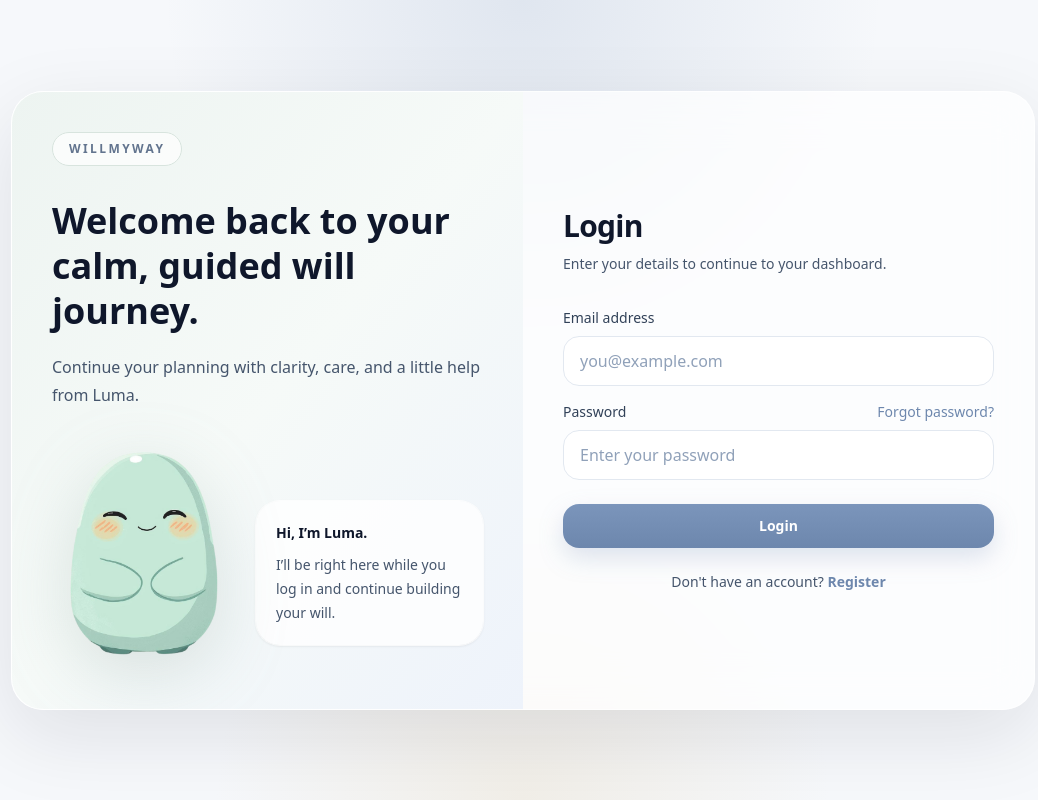
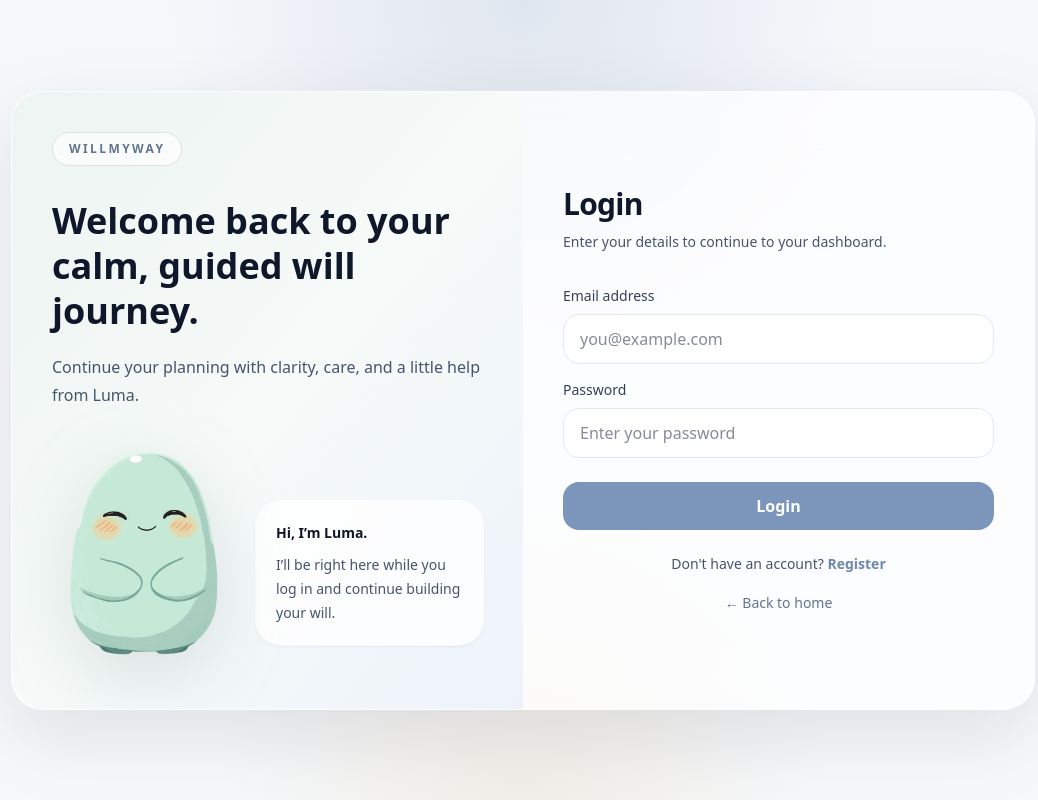
Before and after one commit to CodeKingCraig/willmyway, a Next.js app in the folder web/: page /login in a window 1280 px wide. Shown: the whole page, without its empty margins (117-1155 px from the left). Built offline with nearby package versions, Linux system fonts and the light colour scheme.

Commit message:
Add back to home + fix luma casing

```diff
--- a/web/src/app/login/page.tsx
+++ b/web/src/app/login/page.tsx
@@ -55,6 +55,8 @@ function LoginPageContent() {
 
       <div className="relative z-10 flex min-h-screen items-center justify-center px-4 py-10">
         <div className="grid w-full max-w-5xl overflow-hidden rounded-[32px] border border-white/70 bg-white/70 shadow-[0_25px_80px_rgba(15,23,42,0.10)] backdrop-blur-xl md:grid-cols-2">
+
+          {/* LEFT PANEL */}
           <section className="hidden md:flex flex-col justify-between bg-gradient-to-br from-[#edf4f1] via-[#f6faf8] to-[#eef3fb] p-10">
             <div>
               <div className="inline-flex items-center rounded-full border border-[#d8e4de] bg-white/70 px-4 py-2 text-xs font-semibold uppercase tracking-[0.2em] text-slate-500">
@@ -74,7 +76,7 @@ function LoginPageContent() {
             <div className="mt-10 flex items-end gap-6">
               <div className="relative h-[220px] w-[180px] shrink-0">
                 <Image
-                  src="/Luma.png"
+                  src="/luma.png"
                   alt="Luma"
                   fill
                   className="object-contain drop-shadow-[0_18px_35px_rgba(108,140,132,0.22)]"
@@ -92,12 +94,14 @@ function LoginPageContent() {
             </div>
           </section>
 
+          {/* RIGHT PANEL */}
           <section className="flex flex-col justify-center p-6 sm:p-8 md:p-10">
             <div className="mx-auto w-full max-w-md">
+
               <div className="mb-6 flex flex-col items-center text-center md:hidden">
                 <div className="relative h-28 w-24">
                   <Image
-                    src="/Luma.png"
+                    src="/luma.png"
                     alt="Luma"
                     fill
                     className="object-contain"
@@ -119,78 +123,68 @@ function LoginPageContent() {
               </div>
 
               <form onSubmit={handleSubmit} className="flex flex-col gap-4">
+
                 <div>
-                  <label
-                    htmlFor="email"
-                    className="mb-2 block text-sm font-medium text-slate-700"
-                  >
+                  <label className="mb-2 block text-sm font-medium text-slate-700">
                     Email address
                   </label>
                   <input
-                    id="email"
                     type="email"
                     placeholder="you@example.com"
                     value={email}
                     onChange={(e) => setEmail(e.target.value)}
-                    className="w-full rounded-2xl border border-slate-200 bg-white px-4 py-3 text-slate-900 outline-none transition placeholder:text-slate-400 focus:border-[#7b95bb] focus:ring-4 focus:ring-[#7b95bb]/15"
-                    autoComplete="email"
+                    className="w-full rounded-2xl border border-slate-200 bg-white px-4 py-3 text-slate-900 outline-none transition focus:border-[#7b95bb]"
                     required
                   />
                 </div>
 
                 <div>
-                  <div className="mb-2 flex items-center justify-between">
-                    <label
-                      htmlFor="password"
-                      className="block text-sm font-medium text-slate-700"
-                    >
-                      Password
-                    </label>
-
-                    <Link
-                      href="/forgot-password"
-                      className="text-sm font-medium text-[#6d87ad] underline-offset-4 hover:underline"
-                    >
-                      Forgot password?
-                    </Link>
-                  </div>
-
+                  <label className="mb-2 block text-sm font-medium text-slate-700">
+                    Password
+                  </label>
                   <input
-                    id="password"
                     type="password"
                     placeholder="Enter your password"
                     value={password}
                     onChange={(e) => setPassword(e.target.value)}
-                    className="w-full rounded-2xl border border-slate-200 bg-white px-4 py-3 text-slate-900 outline-none transition placeholder:text-slate-400 focus:border-[#7b95bb] focus:ring-4 focus:ring-[#7b95bb]/15"
-                    autoComplete="current-password"
+                    className="w-full rounded-2xl border border-slate-200 bg-white px-4 py-3 text-slate-900 outline-none transition focus:border-[#7b95bb]"
                     required
                   />
                 </div>
 
-                {error ? (
+                {error && (
                   <div className="rounded-2xl border border-red-200 bg-red-50 px-4 py-3 text-sm text-red-600">
                     {error}
                   </div>
-                ) : null}
+                )}
 
                 <button
                   type="submit"
                   disabled={loading}
-                  className="mt-2 inline-flex items-center justify-center rounded-2xl bg-gradient-to-b from-[#7b95bb] to-[#6d87ad] px-4 py-3 text-sm font-semibold text-white shadow-[0_10px_24px_rgba(123,149,187,0.25)] transition hover:-translate-y-0.5 hover:shadow-[0_16px_30px_rgba(123,149,187,0.28)] disabled:cursor-not-allowed disabled:opacity-60"
+                  className="mt-2 rounded-2xl bg-[#7b95bb] px-4 py-3 text-white font-semibold"
                 >
                   {loading ? "Logging in..." : "Login"}
                 </button>
               </form>
 
+              {/* ACTION LINKS */}
               <div className="mt-6 text-center text-sm text-slate-600">
                 Don&apos;t have an account?{" "}
-                <Link
-                  href="/register"
-                  className="font-semibold text-[#6d87ad] underline-offset-4 hover:underline"
-                >
+                <Link href="/register" className="font-semibold text-[#6d87ad]">
                   Register
                 </Link>
               </div>
+
+              {/* NEW BACK BUTTON */}
+              <div className="mt-4 text-center">
+                <Link
+                  href="/"
+                  className="text-sm text-slate-500 hover:text-slate-900 transition"
+                >
+                  ← Back to home
+                </Link>
+              </div>
+
             </div>
           </section>
         </div>
```
